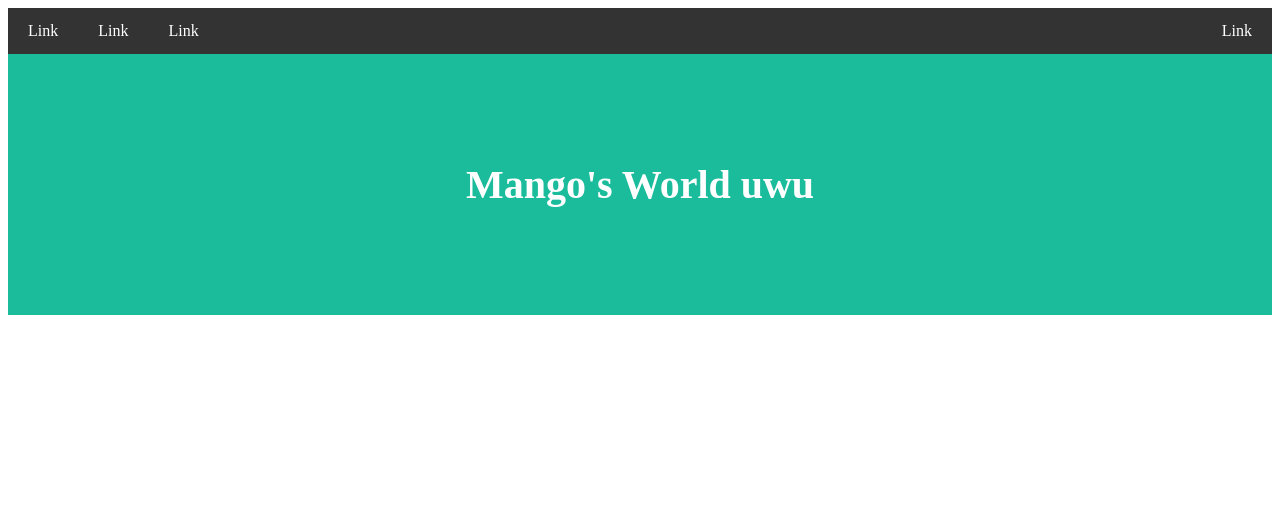
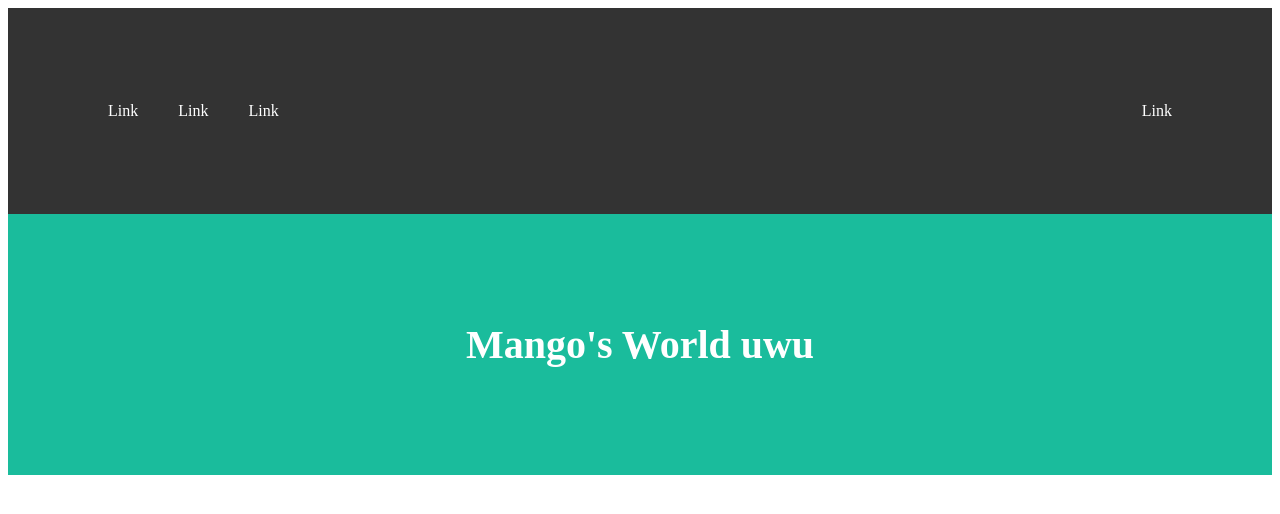
Before and after one commit to evunei/mangolin, a plain HTML site: page index.html in a window 1280 px wide. Drawn offline with Linux system fonts and the light colour scheme.

Commit message:
Update style.css

```diff
--- a/style.css
+++ b/style.css
@@ -13,6 +13,7 @@
 
 /* Style the top navigation bar */
 .navbar {
+  padding: 80px; /* some padding */
   overflow: hidden; /* Hide overflow */
   background-color: #333; /* Dark background color */
 }
```
